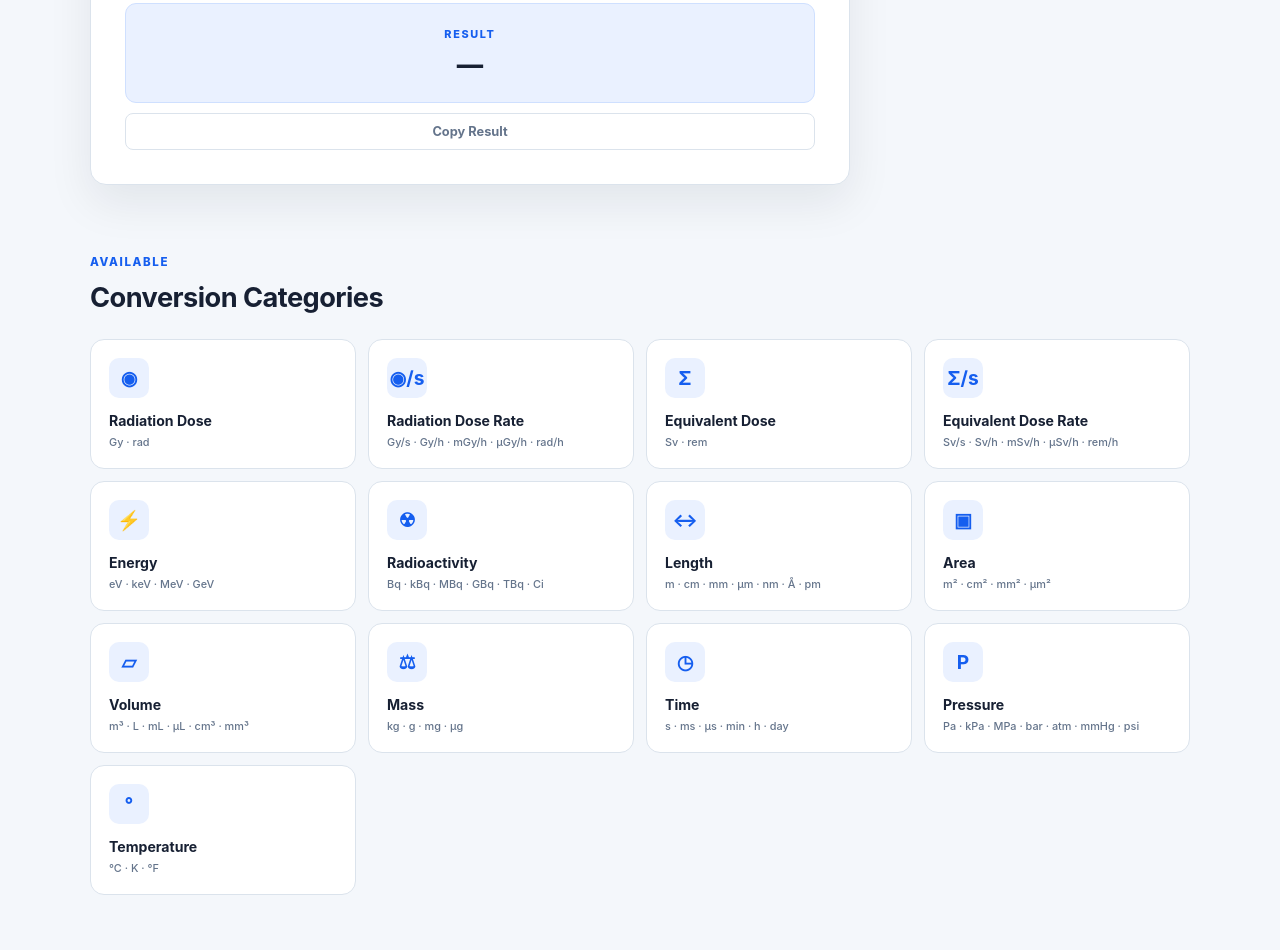
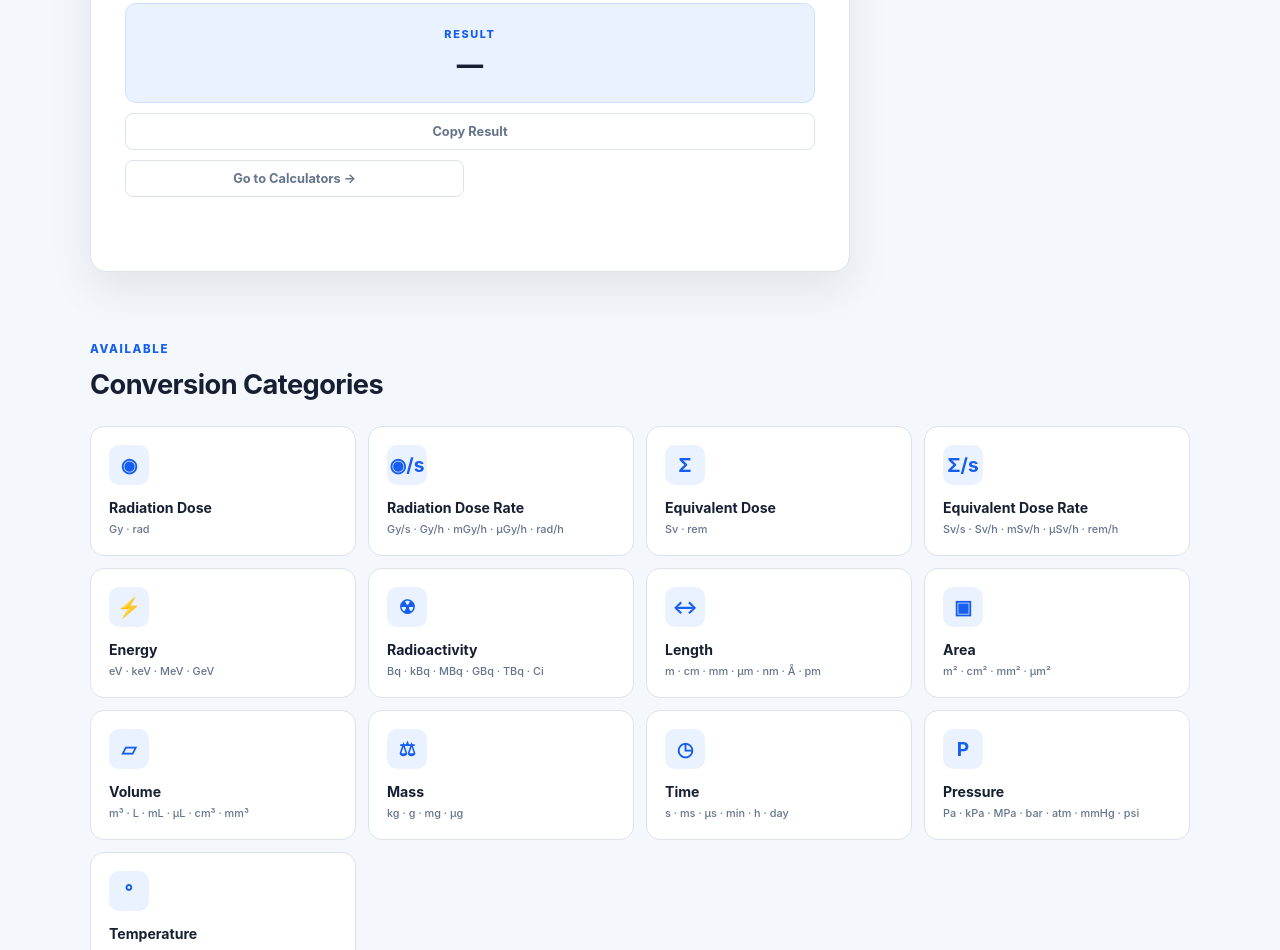
Before and after one commit to kV-MedPhysLab/medical-physics-unit-converter, a plain HTML site: page web/converter.html in a window 1280 px wide. Shown: the part 877-1827 px from the top of the page. Drawn offline with Linux system fonts and the light colour scheme.

Commit message:
Update converter.html

```diff
--- a/web/converter.html
+++ b/web/converter.html
@@ -264,6 +264,18 @@
                 Copy Result
             </button>
 
+    <div class="tool-navigation">
+
+        <button
+            id="backToCalculators"
+            class="copy-button"
+            type="button"
+        >
+            Go to Calculators →
+        </button>
+
+    </div>
+
         </section>
 
 
```
